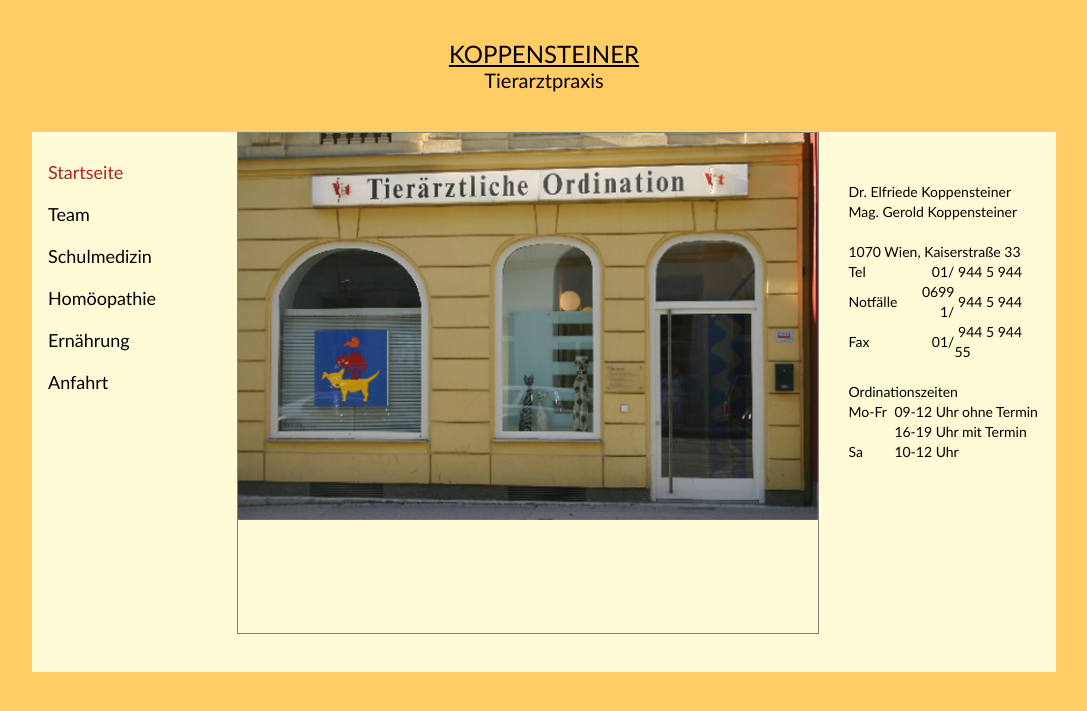
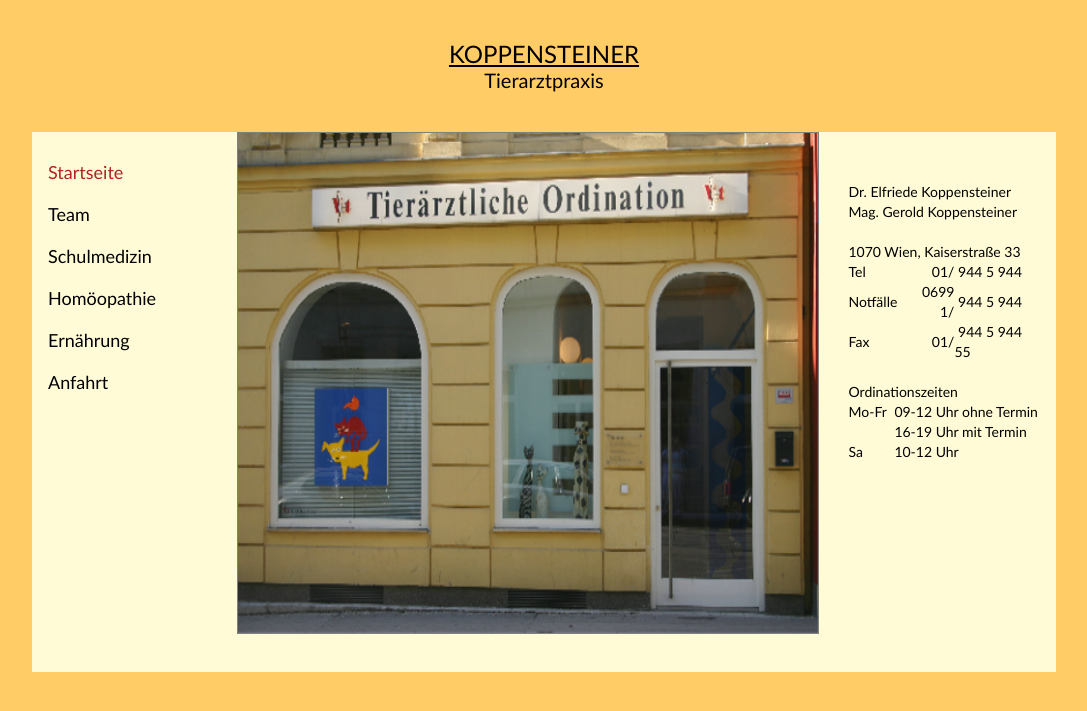
Before and after one commit to richardtraindl/tierarztpraxis-kaiserstrasse.at, a Jekyll site: the page built from index.html, in a window 1280 px wide. Shown: the top 711 px of the page, without its empty margins (96-1183 px from the left). Built offline with Jekyll 4.4.1, drawn with Linux system fonts in a browser that asks for light colours.

Commit message:
Update index.html

```diff
--- a/index.html
+++ b/index.html
@@ -35,8 +35,8 @@ id: index
 					</figure -->
 
 					<!-- noscript -->
-						<figure style="height: 500px; margin: auto; border: solid grey 1px" class="aktiv">
-							<img src="img/fassade_600x400.png" alt="Fassade">
+						<figure style="margin: auto; border: solid grey 1px" class="aktiv">
+							<img style="height: 500px;" src="img/fassade_600x400.png" alt="Fassade">
 						</figure>
 					<!-- /noscript -->
 				</div>
```
